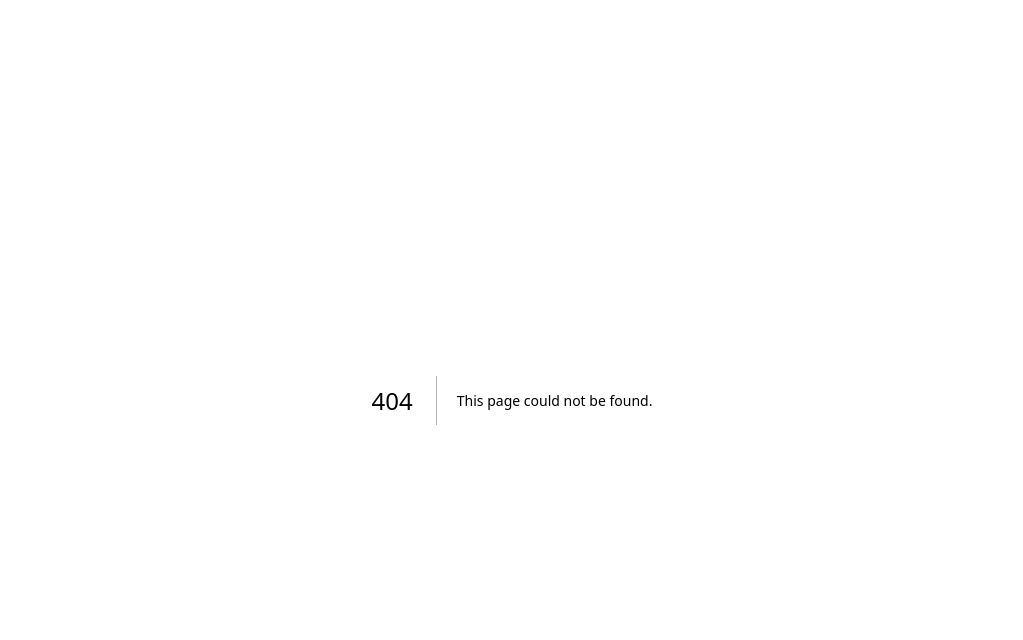
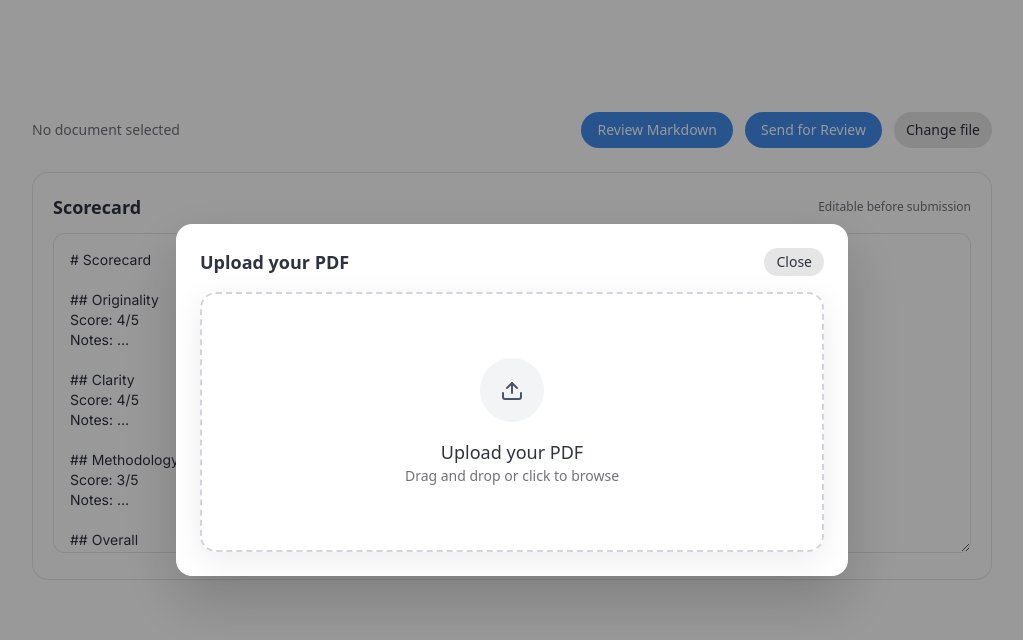
Before and after one commit to aneesh6214/Paper-Reviewer, a Next.js app in the folder frontend/: page /review in a window 1280 px wide. Before the commit this address had no page. Shown: the top 640 px of the page, without its empty margins (128-1151 px from the left). Built offline with nearby package versions, Linux system fonts and the light colour scheme.

Commit message:
begin review page

```diff
--- /dev/null
+++ b/frontend/app/review/page.tsx
@@ -0,0 +1,213 @@
+"use client";
+
+import { useEffect, useMemo, useState } from "react";
+import { AnimatePresence, motion } from "framer-motion";
+import Header from "../../components/header";
+import PDFDragDrop from "../../components/pdf-drag-drop";
+
+export default function ReviewPage() {
+  const [fileName, setFileName] = useState<string | null>(null);
+  const [showUploadModal, setShowUploadModal] = useState(false);
+  const [showMarkdownModal, setShowMarkdownModal] = useState(false);
+  const [isSubmitted, setIsSubmitted] = useState(false);
+
+  // Paper markdown (converted by backend in future). Prefill with placeholder.
+  const [paperMarkdown, setPaperMarkdown] = useState<string>(() => (
+`# Your Paper (Markdown)
+
+> Paste and refine the converted markdown here before review.
+
+## Abstract
+Short summary…
+
+## Introduction
+…
+`
+  ));
+
+  // Scorecard markdown editable inline before submission
+  const [scorecardMd, setScorecardMd] = useState<string>(() => (
+`# Scorecard
+
+## Originality
+Score: 4/5
+Notes: …
+
+## Clarity
+Score: 4/5
+Notes: …
+
+## Methodology
+Score: 3/5
+Notes: …
+
+## Overall
+Score: 4/5
+Decision: Weak Accept
+`
+  ));
+
+  // If we land without file, prompt for upload
+  useEffect(() => {
+    if (!fileName) setShowUploadModal(true);
+  }, [fileName]);
+
+  const handlePdfSelect = (file: File | null) => {
+    if (file) {
+      setFileName(file.name);
+      setShowUploadModal(false);
+    }
+  };
+
+  const markdownModal = (
+    <AnimatePresence>
+      {showMarkdownModal && (
+        <motion.div
+          className="fixed inset-0 z-[60] flex items-center justify-center bg-black/40"
+          initial={{ opacity: 0 }}
+          animate={{ opacity: 1 }}
+          exit={{ opacity: 0 }}
+        >
+          <motion.div
+            className="mx-4 w-full max-w-4xl rounded-2xl bg-white p-4 sm:p-6 shadow-[0_24px_60px_rgba(0,0,0,0.18)]"
+            initial={{ y: 24, opacity: 0 }}
+            animate={{ y: 0, opacity: 1 }}
+            exit={{ y: 24, opacity: 0 }}
+            transition={{ duration: 0.2, ease: [0.22, 1, 0.36, 1] }}
+          >
+            <div className="flex items-center justify-between gap-3">
+              <h3 className="text-lg font-semibold" style={{ color: 'var(--text-primary)' }}>
+                Review Markdown
+              </h3>
+              <button
+                className="rounded-full px-3 py-1 text-sm"
+                style={{ backgroundColor: 'var(--bg-black-10)' }}
+                onClick={() => setShowMarkdownModal(false)}
+              >
+                Close
+              </button>
+            </div>
+            <textarea
+              value={paperMarkdown}
+              onChange={(e) => setPaperMarkdown(e.target.value)}
+              className="mt-4 h-[60vh] w-full resize-none rounded-xl border border-[color:var(--ring-black-10)] bg-[color:var(--bg-white-80)] p-4 font-mono text-sm outline-none"
+            />
+            <div className="mt-3 flex justify-end">
+              <button
+                className="rounded-full px-4 py-2 text-sm font-medium"
+                style={{ backgroundColor: 'var(--progress-blue)', color: 'var(--color-white)' }}
+                onClick={() => setShowMarkdownModal(false)}
+              >
+                Save & Close
+              </button>
+            </div>
+          </motion.div>
+        </motion.div>
+      )}
+    </AnimatePresence>
+  );
+
+  const uploadModal = (
+    <AnimatePresence>
+      {showUploadModal && (
+        <motion.div
+          className="fixed inset-0 z-[60] flex items-center justify-center bg-black/40"
+          initial={{ opacity: 0 }}
+          animate={{ opacity: 1 }}
+          exit={{ opacity: 0 }}
+        >
+          <motion.div
+            className="mx-4 w-full max-w-2xl rounded-2xl bg-white p-4 sm:p-6 shadow-[0_24px_60px_rgba(0,0,0,0.18)]"
+            initial={{ y: 24, opacity: 0 }}
+            animate={{ y: 0, opacity: 1 }}
+            exit={{ y: 24, opacity: 0 }}
+            transition={{ duration: 0.2, ease: [0.22, 1, 0.36, 1] }}
+          >
+            <div className="flex items-center justify-between">
+              <h3 className="text-lg font-semibold" style={{ color: 'var(--text-primary)' }}>
+                Upload your PDF
+              </h3>
+              <button
+                className="rounded-full px-3 py-1 text-sm"
+                style={{ backgroundColor: 'var(--bg-black-10)' }}
+                onClick={() => setShowUploadModal(false)}
+              >
+                Close
+              </button>
+            </div>
+            <div className="mt-4">
+              <PDFDragDrop onFileSelect={handlePdfSelect} />
+            </div>
+          </motion.div>
+        </motion.div>
+      )}
+    </AnimatePresence>
+  );
+
+  return (
+    <div className="relative min-h-dvh bg-white" style={{ color: 'var(--text-primary)' }}>
+      <Header />
+      <main className="mx-auto max-w-5xl px-6 sm:px-8 pt-28 pb-16">
+        {/* Top meta row */}
+        <div className="mb-6 flex flex-wrap items-center justify-between gap-3">
+          <div className="text-sm" style={{ color: 'var(--text-secondary)' }}>
+            {fileName ? (
+              <span>Document: <span className="font-medium" style={{ color: 'var(--text-primary)' }}>{fileName}</span></span>
+            ) : (
+              <span>No document selected</span>
+            )}
+          </div>
+          <div className="flex items-center gap-3">
+            <button
+              className="rounded-full px-4 py-2 text-sm font-medium"
+              style={{ backgroundColor: 'var(--progress-blue)', color: 'var(--color-white)' }}
+              onClick={() => setShowMarkdownModal(true)}
+            >
+              Review Markdown
+            </button>
+            <button
+              className="rounded-full px-4 py-2 text-sm font-medium"
+              style={{ backgroundColor: 'var(--progress-blue)', color: 'var(--color-white)' }}
+              onClick={() => setIsSubmitted(true)}
+            >
+              Send for Review
+            </button>
+            <button
+              className="rounded-full px-3 py-2 text-sm"
+              style={{ backgroundColor: 'var(--bg-black-10)' }}
+              onClick={() => setShowUploadModal(true)}
+            >
+              Change file
+            </button>
+          </div>
+        </div>
+
+        {/* Scorecard */}
+        <section className="rounded-2xl border border-[color:var(--ring-black-10)] bg-[color:var(--bg-white-80)] p-5">
+          <div className="mb-3 flex items-center justify-between">
+            <h2 className="text-lg font-semibold">Scorecard</h2>
+            {!isSubmitted && (
+              <span className="text-xs" style={{ color: 'var(--text-secondary)' }}>
+                Editable before submission
+              </span>
+            )}
+          </div>
+          {!isSubmitted ? (
+            <textarea
+              value={scorecardMd}
+              onChange={(e) => setScorecardMd(e.target.value)}
+              className="min-h-[320px] w-full resize-vertical rounded-xl border border-[color:var(--ring-black-10)] bg-white p-4 font-mono text-sm outline-none"
+            />
+          ) : (
+            <div className="whitespace-pre-wrap rounded-xl bg-white p-4 font-mono text-sm">
+              {scorecardMd}
+            </div>
+          )}
+        </section>
+      </main>
+
+      {markdownModal}
+      {uploadModal}
+    </div>
+  );
+}
--- a/frontend/components/pdf-drag-drop.tsx
+++ b/frontend/components/pdf-drag-drop.tsx
@@ -128,7 +128,7 @@ export default function PDFDragDrop({ onFileSelect, className = "" }: PDFDragDro
             whileHover={{ scale: 1.02 }}
             whileTap={{ scale: 0.98 }}
           >
-            Review Paper
+            Start Review
           </motion.a>
         )}
       </div>
```
